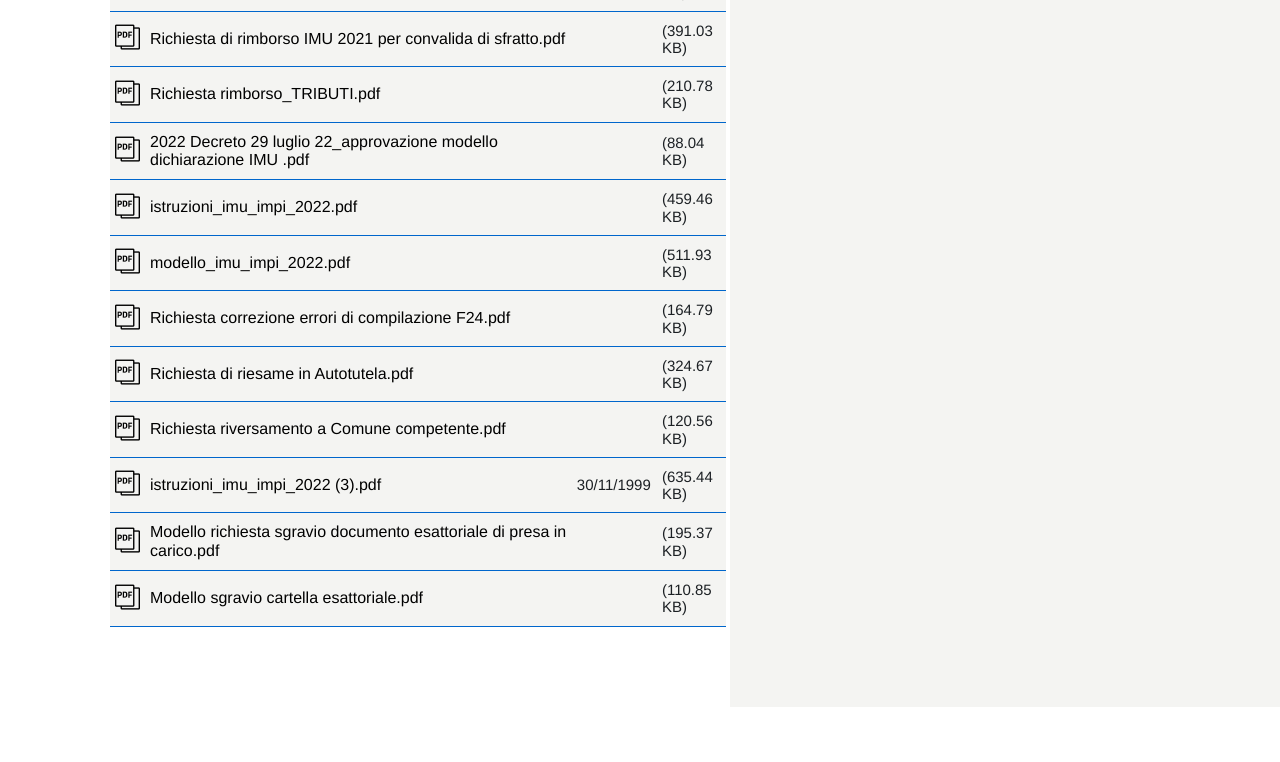
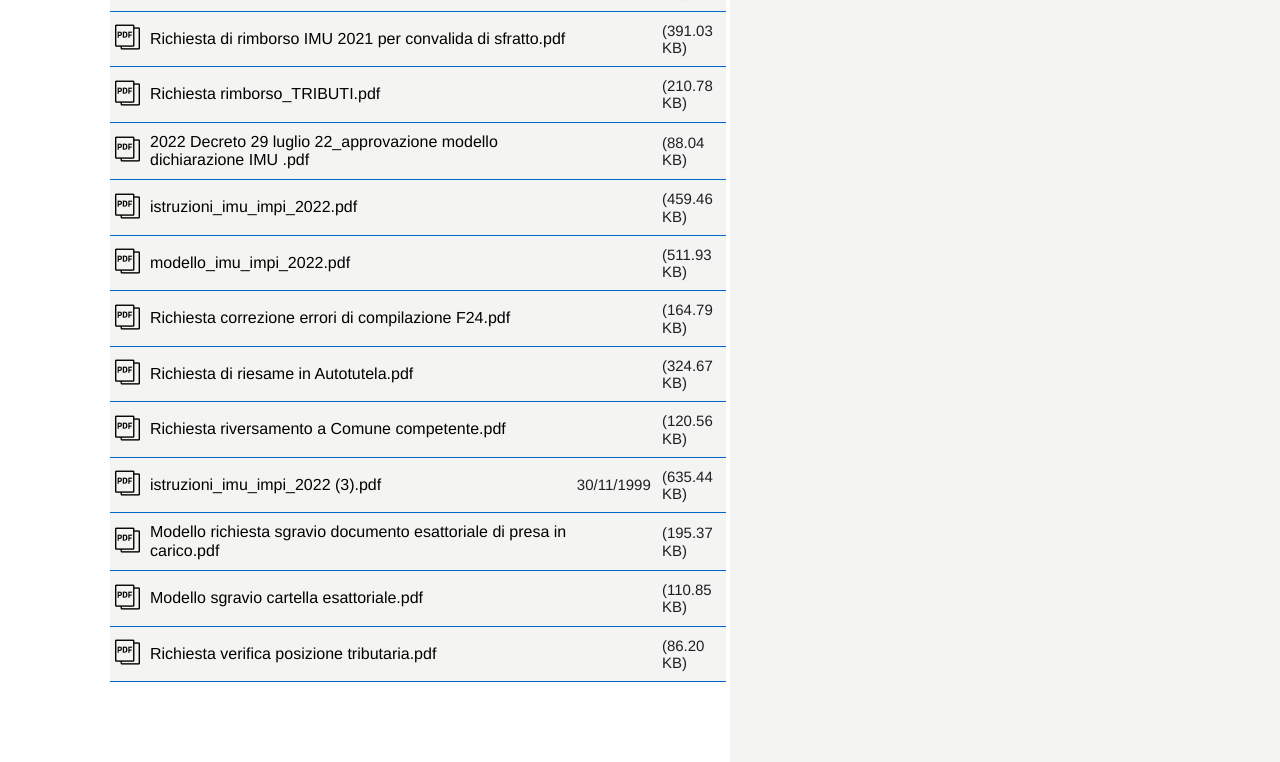
Before and after one commit to comune-abbiategrasso/modulistica, a plain HTML site: page modulistica/servizio-tributi.html in a window 1280 px wide. Shown: the part 1020-1782 px from the top of the page. Before the commit the page ends 1727 px from the top, so only its background shows below. Drawn offline with Linux system fonts and the light colour scheme; a script that the page names is missing; a web font is replaced by a local one.

Commit message:
added module in tribute section

```diff
--- a/modulistica/servizio-tributi.html
+++ b/modulistica/servizio-tributi.html
@@ -798,6 +798,21 @@
             <td class="u-size2of12 u-md-size2of12 u-lg-size2of12"></td>
             <td class="u-size3of12 u-md-size3of12 u-lg-size2of12">(110.85 KB)</td>
         </tr>
+        <tr>
+            <td class="u-size1of12 u-md-size1of12 u-lg-size1of12">
+                <a
+                        title="Modello sgravio cartella esattoriale.pdf"
+                        href="../download/Richiesta%20verifica%20posizione%20tributaria.pdf">
+                    <span class="Icon-file Icon-pdf"></span>
+                </a>
+            </td>
+            <td class="u-size6of12 u-md-size6of12 u-lg-size7of12">
+                <a href="../download/Richiesta%20verifica%20posizione%20tributaria.pdf">
+                    Richiesta verifica posizione tributaria.pdf                </a>
+            </td>
+            <td class="u-size2of12 u-md-size2of12 u-lg-size2of12"></td>
+            <td class="u-size3of12 u-md-size3of12 u-lg-size2of12">(86.20 KB)</td>
+        </tr>
 
 
                                     </tbody>
```
Also changed, not shown: 1 other file.
